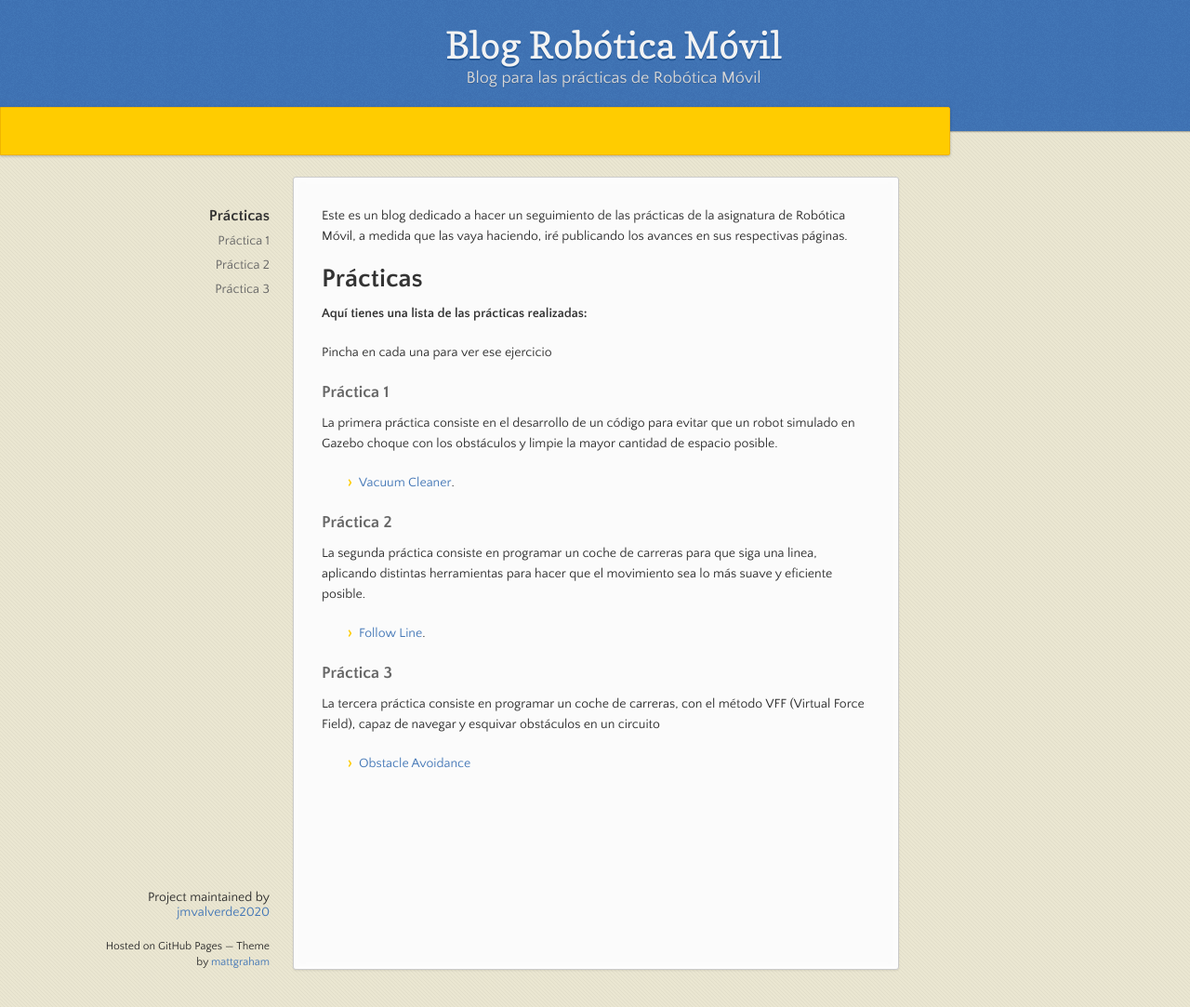
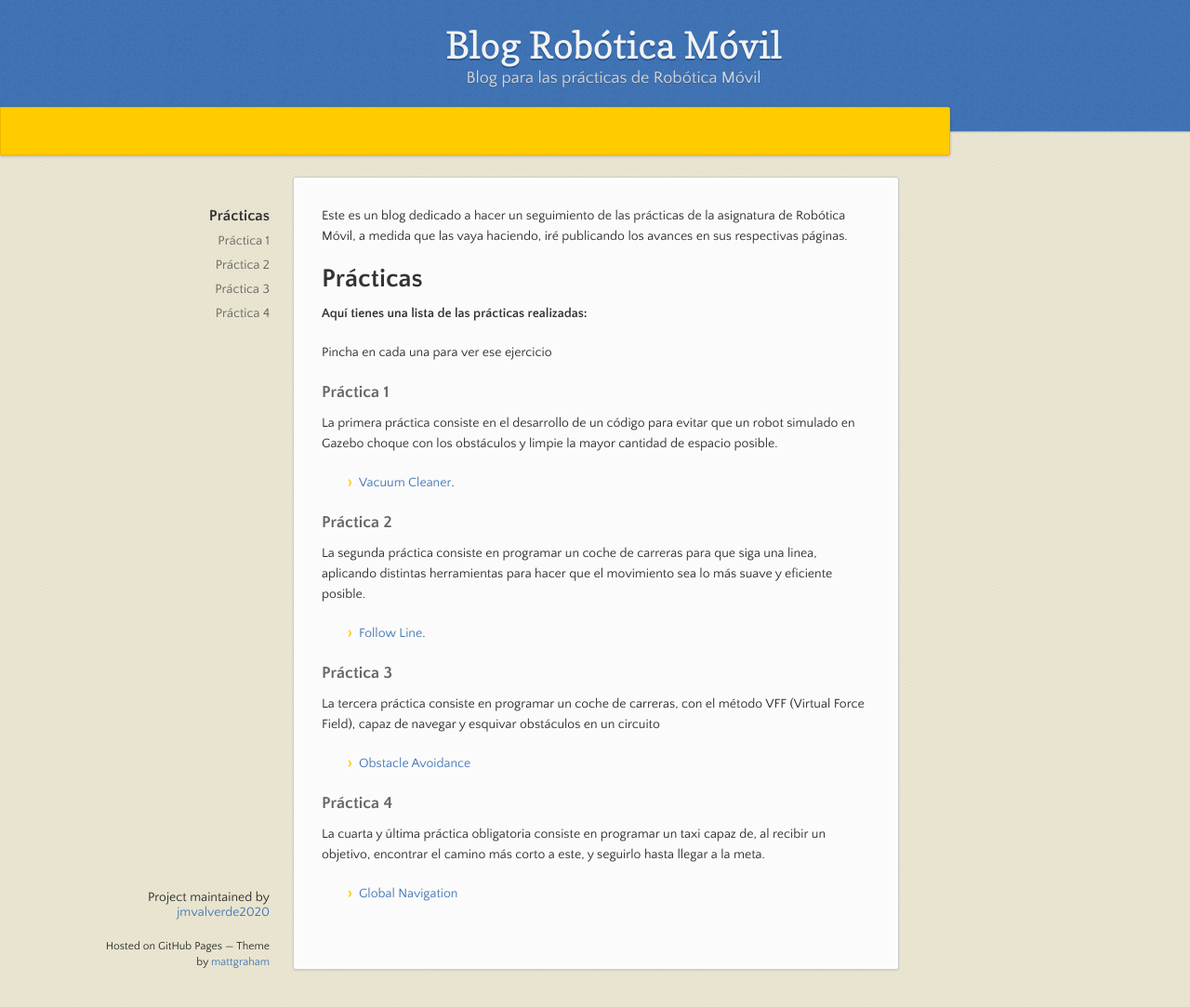
Before and after one commit to jmvalverde2020/robotica_movil_blog, a Jekyll site: the page built from docs/index.md, in a window 1280 px wide and 1083 px high. Shown: the whole window at 93% size. Built offline with Jekyll 4.4.1, drawn with Linux system fonts in a browser that asks for light colours.

Commit message:
Update index.md

```diff
--- a/docs/index.md
+++ b/docs/index.md
@@ -29,3 +29,8 @@ más suave y eficiente posible.
 
 La tercera práctica consiste en programar un coche de carreras, con el método VFF (Virtual Force Field), capaz de navegar y esquivar obstáculos en un circuito
 * [Obstacle Avoidance](./P3/obstacle_avoidance.md)
+
+### Práctica 4
+
+La cuarta y última práctica obligatoria consiste en programar un taxi capaz de, al recibir un objetivo, encontrar el camino más corto a este, y seguirlo hasta llegar a la meta.
+* [Global Navigation](./P4/global_navigation.md)
```
